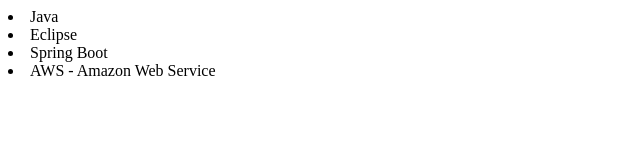
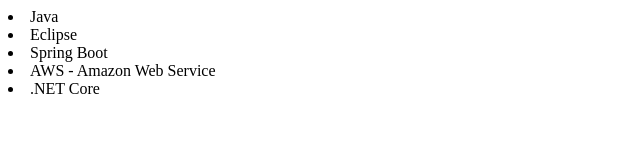
Before and after one commit to matheus-dev1/Git-Github-Alura, a plain HTML site: page index.html in a window 1280 px wide. Shown: the full height of the page, 0-640 px from the left. Drawn offline with Linux system fonts and the light colour scheme.

Commit message:
Colocando .Net nos items na lista da index.html

```diff
--- a/index.html
+++ b/index.html
@@ -11,5 +11,6 @@
     <li>Eclipse</li>
     <li>Spring Boot</li>
     <li>AWS - Amazon Web Service</li>
+    <li>.NET Core</li>
 </body>
 </html>
```
